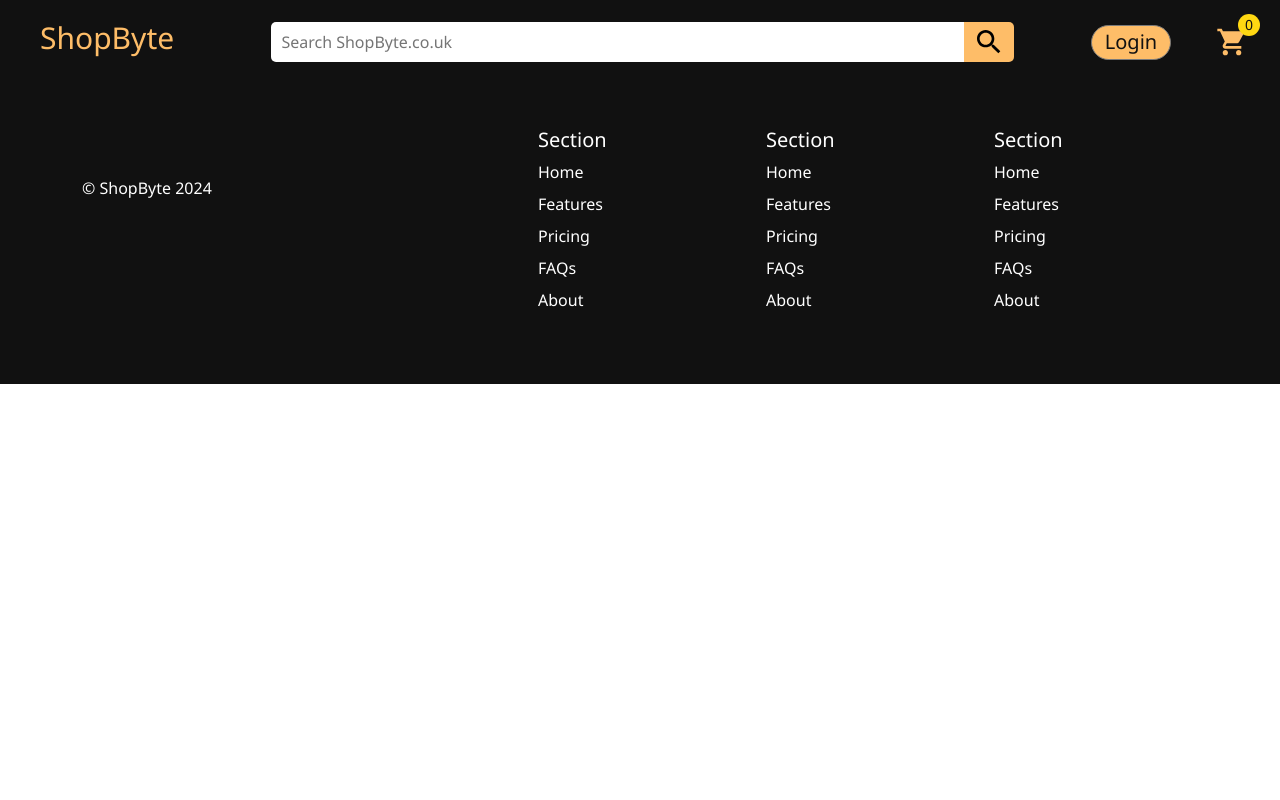
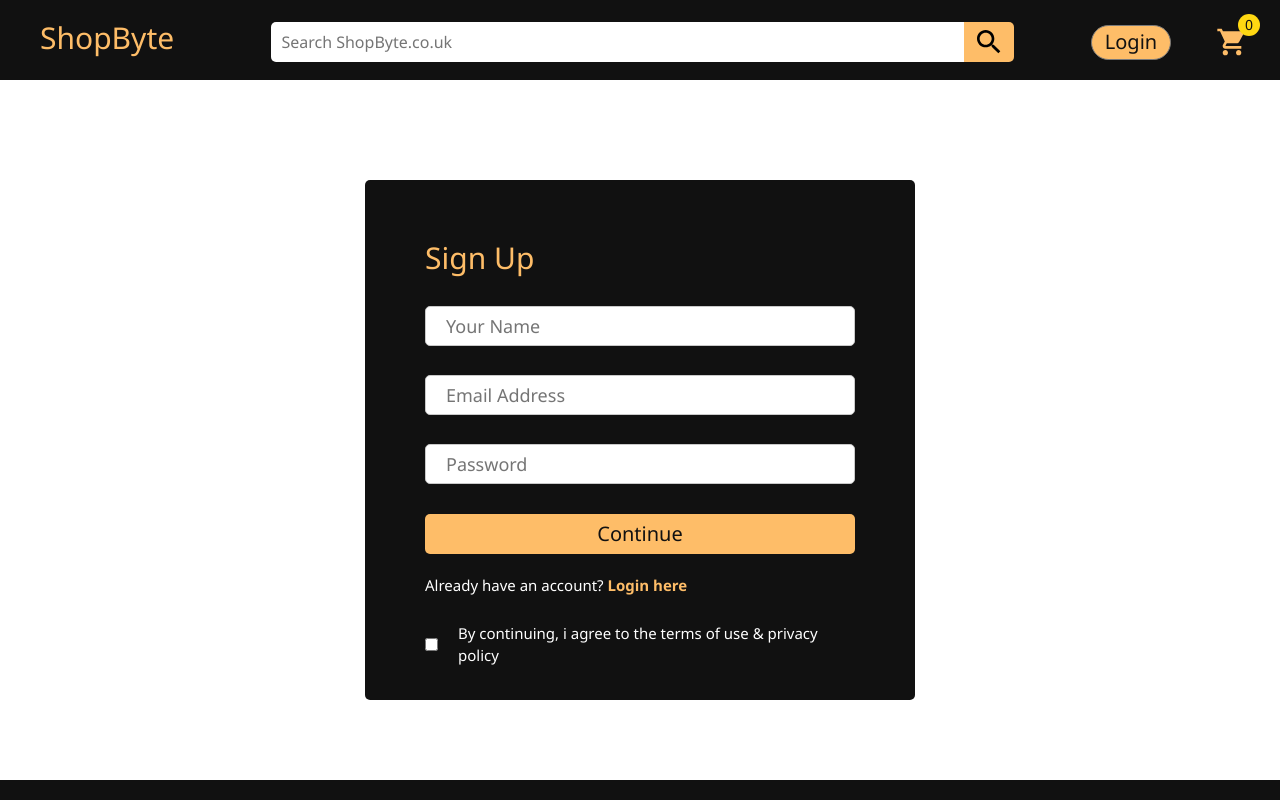
Before and after one commit to sanjayvjacob/ShopByte-react, a React (Vite) app: page /ShopByte-react/login in a window 1280 px wide. Shown: the top 800 px of the page. Built offline with nearby package versions, Linux system fonts and the light colour scheme.

Commit message:
added loginsignup page

```diff
--- a/src/App.jsx
+++ b/src/App.jsx
@@ -5,6 +5,7 @@
 import Cart from "./pages/Cart/Cart"
 import Navbar from "./components/Navbar/Navbar"
 import Footer from "./components/Footer/Footer"
+import LoginSignup from './pages/LoginSignup/LoginSignup'
 
 function App() {
 
@@ -16,6 +17,7 @@
         <Routes>
           <Route path='/' exact element={<Shop/>}/>
           <Route path='/cart' exact element={<Cart/>}/>
+          <Route path='/login' exact element={<LoginSignup/>}/>
         </Routes>
         <Footer/>
       </Router>
--- a/src/components/Navbar/Navbar.css
+++ b/src/components/Navbar/Navbar.css
@@ -53,7 +53,7 @@
   height: 35px;
   outline: none;
   border: 1px solid #7a7a7a;
-  border-radius: 75px;
+  border-radius: 20px;
   color: #111;
   font-size: 20px;
   font-weight: lighter;
--- /dev/null
+++ b/src/pages/LoginSignup/LoginSignup.css
@@ -0,0 +1,81 @@
+.loginsignup{
+  width: 100%;
+  height: 80vh;
+  background-color: white;
+  padding-top: 100px;
+  margin-bottom: 60px;
+}
+
+.loginsignup-container{
+  width: 550px;
+  height: 520px;
+  background-color: #111;
+  margin: auto;
+  margin-bottom: 40px;
+  padding: 40px 60px;
+  border-radius: 5px;
+}
+
+.loginsignup-container h1{
+  margin: 20px 0px;
+  font-weight: 400;
+  color: #febd68;
+  font-size: 30px;
+}
+
+.loginsignup-field{
+display: flex;
+flex-direction: column;
+gap: 29px;
+margin-top: 30px;
+}
+
+.loginsignup-field input{
+  height: 40px;
+  width: 100%;
+  padding-left: 20px;
+  border: 1px solid #c9c9c9;
+  border-radius: 5px;
+  outline: none;
+  color: #5c5c5c;
+  font-size: 18px;
+}
+
+.loginsignup-container button{
+  width: 430px;
+  height: 40px;
+  color: #111;
+  background: #febd68;
+  margin-top: 30px;
+  border: none;
+  border-radius: 5px;
+  font-size: 20px;
+  font-weight: 500;
+  cursor: pointer;
+}
+
+.loginsignup-login{
+  margin-top: 20px;
+  color: white;
+  font-size: 15px;
+}
+
+.loginsignup-login span{
+  color: #ff4141;
+  font-weight: 600;
+}
+
+.loginsignup-agree{
+  display: flex;
+  align-items: center;
+  margin-top: 25px;
+  gap: 20px;
+  color: white;
+  font-size: 15px;
+  font-weight: 500;
+}
+
+.loginsignup-agree input {
+  margin: 0; /* Removes default margin */
+  transform: translateY(-8px); /* Adjusts alignment */
+}
--- /dev/null
+++ b/src/pages/LoginSignup/LoginSignup.jsx
@@ -0,0 +1,25 @@
+import React from 'react'
+import "./LoginSignup.css"
+
+const LoginSignup = () => {
+  return (
+    <div className='loginsignup'>
+      <div className='loginsignup-container'>
+        <h1>Sign Up</h1>
+        <div className='loginsignup-field'>
+          <input type="text" placeholder='Your Name' />
+          <input type="email" placeholder='Email Address' />
+          <input type="password" placeholder='Password' />
+        </div>
+        <button>Continue</button>
+        <p className='loginsignup-login'>Already have an account?<span style={{color:'#febd68'}}> Login here</span></p>
+        <div className='loginsignup-agree'>
+          <input type="checkbox" name="" id="" />
+          <p>By continuing, i agree to the terms of use & privacy policy</p>
+        </div>
+      </div>
+    </div>
+  )
+}
+
+export default LoginSignup
```
